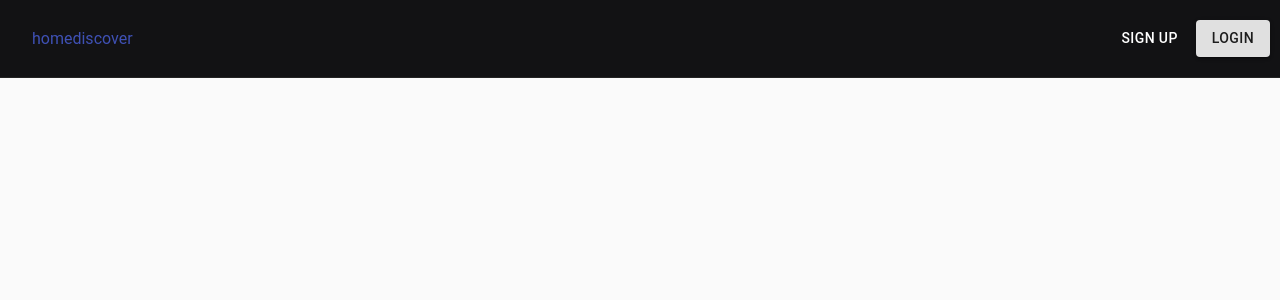
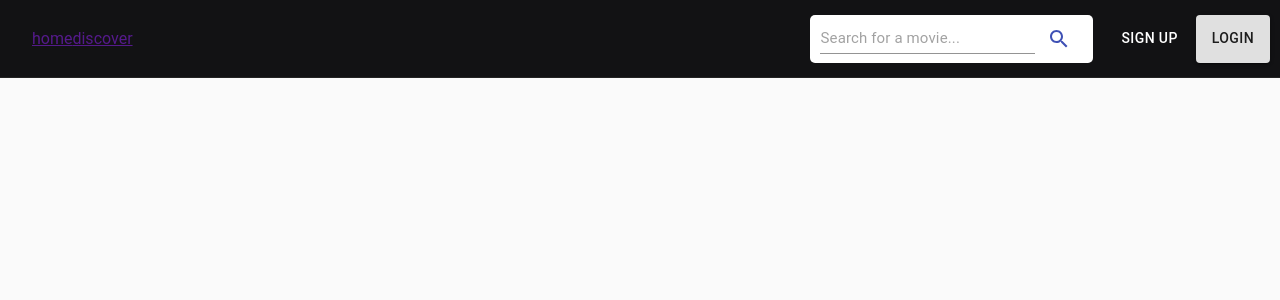
Before and after one commit to Dhyey189/Movie-Ratting-System, a React (Create React App) app in the folder client-side/: page / in a window 1280 px wide. Shown: the top 300 px of the page. Built offline with nearby package versions, Linux system fonts and the light colour scheme; no server answers.

Commit message:
initialize API and manage movies data

```diff
--- a/client-side/package.json
+++ b/client-side/package.json
@@ -14,6 +14,7 @@
     "react": "^17.0.2",
     "react-bootstrap": "^1.6.1",
     "react-dom": "^17.0.2",
+    "react-router-dom": "^5.3.0",
     "react-scripts": "4.0.3",
     "web-vitals": "^1.1.2"
   },
--- /dev/null
+++ b/client-side/src/API/movies.js
@@ -0,0 +1,14 @@
+import ReactDOM from 'react-dom';
+import React from "react";
+
+function Movies({ movieData }) {
+    return (
+        <span style={{ 'display': 'flex', 'flexWrap': 'nowrap' }}>
+            {movieData.Search.map((item, index) => (
+                <img src={item.Poster}></img>
+            )
+            )};
+        </span>
+    )
+}
+export default Movies;
--- /dev/null
+++ b/client-side/src/API/search.js
@@ -0,0 +1,66 @@
+import { Button, Input } from "@material-ui/core";
+import React, { useState } from "react";
+import SearchIcon from '@material-ui/icons/Search';
+import InputBase from '@material-ui/core/InputBase';
+import { makeStyles, alpha } from "@material-ui/core/styles";
+import IconButton from '@material-ui/core/IconButton';
+
+var styles = {
+    Inputs: {
+      Color: 'black',
+      backgroundColor: 'white',
+      fontSize: '15px',
+      '&:hover': {
+        color: 'green !important',
+      }
+    },
+    search:{
+        backgroundColor: 'white',
+        color:'inherit',
+        borderRadius:'5px',
+        padding: '0 10px',
+    }
+  }
+
+
+
+function Search({parentCallback}) {
+    const [search, setSearch] = useState("");
+
+    const searchMovie = (e) => {
+        e.preventDefault();
+        return (fetch(`http://www.omdbapi.com/?apikey=92ca64f5&s=${search}`)
+        .then(res => res.json())
+        .then(
+          (result) => {
+              parentCallback(result);
+          },
+          // Note: it's important to handle errors here
+          // instead of a catch() block so that we don't swallow
+          // exceptions from actual bugs in components.
+          (error) => {
+            console.error(error);
+          }
+        ))
+      }
+
+    return (
+        <div style={styles.search}>
+            <form>
+            <Input
+                placeholder="Search for a movie..."
+                type="text"
+                value={search}
+                style={styles.Inputs}
+                onChange={(e) => {
+                    setSearch(e.target.value);
+                }}
+            />
+            <IconButton type="submit" color="primary" title="click here to search" aria-label="add to shopping cart" onClick={searchMovie}>
+                <SearchIcon />
+            </IconButton>
+            </form>
+        </div>
+    )
+}
+export default Search;
--- a/client-side/src/App.css
+++ b/client-side/src/App.css
@@ -3,7 +3,7 @@
   }
   .app{
 	background-color: #fafafa;
-	height:100vh;
+	min-height:100vh;
   }
   .Icon{
 	  color:'white';
@@ -117,6 +117,10 @@
    .account {
 	   color: #fff;
 	   cursor: pointer;
+	   display: flex;
+  }
+  .account .search{
+	  margin-right: 20px;
   }
    .account a {
 	   font-size: 12px;
--- a/client-side/src/App.js
+++ b/client-side/src/App.js
@@ -1,19 +1,28 @@
-import { Link, Button } from "@material-ui/core";
+import { Button } from "@material-ui/core";
 import React, { useState } from "react";
 import "./App.css";
 import Signup from "./authentication/signup";
 import Login from "./authentication/login";
-
+import Search from "./API/search";
+import Movies from "./API/movies";
+import SearchIcon from '@material-ui/icons/Search';
+import InputBase from '@material-ui/core/InputBase';
+import { BrowserRouter as Router, Switch, Route, Link } from "react-router-dom";
+import { makeStyles, alpha } from "@material-ui/core/styles";
 
 // App component is starting component of project
+
 function App() {
   const [data, setData] = useState(JSON.parse(localStorage.getItem("userinfo")));
+  const [movieData, setMovie] = useState(null);
 
   function handleCallback(childData) {
     setData(childData);
     localStorage.setItem("userinfo", JSON.stringify(childData));
   }
-
+  function handleMovieSearch(childData) {
+    setMovie(childData);
+  }
   // For logging out the client.
   const logout = (event) => {
     event.preventDefault();
@@ -26,6 +35,7 @@ function App() {
       <div className="nav-5">
         <nav>
           <div className="mainbar">
+            <Router>
               <div className="logo"></div>
               <ul>
                 <li>
@@ -35,8 +45,13 @@ function App() {
                   <Link>discover</Link>
                 </li>
               </ul>
+            </Router>
           </div>
+
           <div className="account">
+          <div className="search">
+            <Search parentCallback={handleMovieSearch}/>
+          </div>
             {
               data ?
                 data.success ?
@@ -54,21 +69,24 @@ function App() {
                   </>
                   :
                   <>
-                    <h2>Login Falides!!</h2>
-                    <Signup parentCallback={handleCallback} />
-                    <Login parentCallback={handleCallback} />
+                    <Signup className="signup" parentCallback={handleCallback} />
+                    <Login className="login" parentCallback={handleCallback} />
                   </>
                 :
                 <>
-                  <Signup parentCallback={handleCallback} />
-                  <Login parentCallback={handleCallback} />
+
+                  <Signup className="signup" parentCallback={handleCallback} />
+                  <Login className="login" parentCallback={handleCallback} />
                 </>
             }
           </div>
         </nav>
       </div>
-    </div>
+      {
+        movieData?
+      <Movies movieData={movieData} />
+      :null
+    }</div>
   );
 }
-
 export default App;
--- a/client-side/src/authentication/login.js
+++ b/client-side/src/authentication/login.js
@@ -16,8 +16,9 @@ var styles = {
       color: 'green !important',
     }
   },
-  header: { Color: 'black', fontSize: '30px', fontWeight: 'normal' },
-  buttons: { border: 'none', width: 'inherit', size: '15px', marginTop: '10px', marginBottom: '' }
+  header: { color: 'black', fontSize: '30px', fontWeight: 'normal', marginBottom:"10px" },
+  buttons: { border: 'none', width: 'inherit', size: '15px', marginTop: '15px', marginBottom: '' },
+  error:{fontSize:"15px", color:"red", marginTop: '10px', align: 'right'}
 }
 
 const useStyles = makeStyles((theme) => ({
@@ -53,8 +54,9 @@ function Login({ parentCallback }) {
   const [modalStyle] = React.useState(getModalStyle);
   const [openLogin, setOpenLogin] = useState(false);
   const classes = useStyles();
+  const [error,setError]=useState(false);
+  // For Logging in client using Email & Password.
 
-  // For Logging in client using Email & Password.
   const login = (event) => {
     event.preventDefault();
     const data = {
@@ -63,7 +65,6 @@ function Login({ parentCallback }) {
     };
     setEmail("");
     setPassword("");
-    setOpenLogin(false);
     return fetch("http://localhost:8000/signup/getUser", {
       method: "POST",
       body: JSON.stringify(data),
@@ -72,7 +73,13 @@ function Login({ parentCallback }) {
       },
     })
       .then((res) => res.json())
-      .then((data) => { parentCallback(data) });
+      .then((data) => {
+        parentCallback(data);
+        if(data.success)
+          setOpenLogin(false);
+        else
+          setError(true);
+         });
   };
 
   // For validation of email & password on client-side no backend.
@@ -102,7 +109,12 @@ function Login({ parentCallback }) {
       >
         <div style={modalStyle} className={classes.paper}>
           <form className="app-signin-form">
-            <h1 style={styles.header}>Login</h1>
+            {
+              error?
+              <h1 style={styles.header}>Login Failed!</h1>
+              :
+              <h1 style={styles.header}>Login</h1>
+            }
             <div>
               <MailOutlineSharpIcon color="primary" style={styles.Icons} />
               <Input
@@ -127,6 +139,11 @@ function Login({ parentCallback }) {
                 }}
               />
             </div>
+            {
+              error?
+                <p style={styles.error}> Invalid email or password! </p>
+                : null
+            }
             <Button
               variant="contained"
               type="submit"
```
Also changed, not shown: 2 other files (tests, documents, lock files or other folders). Lines whose indentation alone changed are shown as unchanged.
